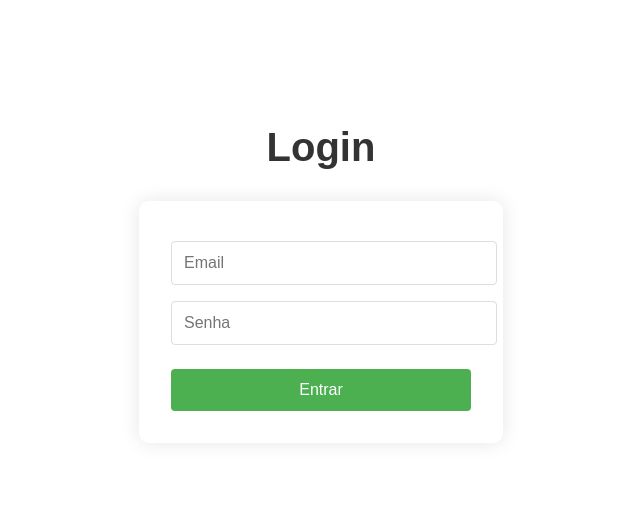
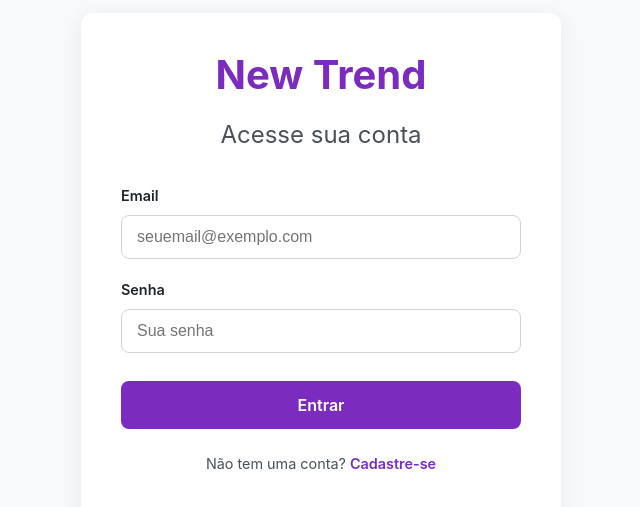
Before and after one commit to jvclooud/IstheNewTrend, a React (Vite) app: page /login in a window 1280 px wide. Shown: the part 129-636 px from the top of the page, without its empty margins (319-959 px from the left). Built offline with nearby package versions, Linux system fonts and the light colour scheme; no server answers.

Commit message:
Rebrainding da tela de login

```diff
--- a/src/componentes/login/login.css
+++ b/src/componentes/login/login.css
@@ -1,71 +1,132 @@
-.login-container {
+body, html {
+  margin: 0;
+  padding: 0;
+  font-family: '-apple-system', 'BlinkMacSystemFont', 'Segoe UI', 'Roboto', 'Helvetica Neue', Arial, sans-serif;
+  background-color: #F8F9FA;
+  color: #212529;
+}
+
+.login-page {
   display: flex;
-    flex-direction: column;
   align-items: center;
   justify-content: center;
+  min-height: 100vh;
   padding: 20px;
+  box-sizing: border-box;
+}
+
+.login-container {
+  background-color: #FFFFFF;
+  padding: 2.5rem;
+  border-radius: 12px;
+  box-shadow: 0 5px 20px rgba(0, 0, 0, 0.07);
+  width: 100%;
+  max-width: 400px;
+  text-align: center;
+}
+
+.login-brand {
+  font-size: 2.5rem;
+  font-weight: 700;
+  color: #7B2CBF;
+  margin: 0 0 0.5rem 0;
 }
 
 .login-title {
-    color: #333;
-    font-size: 2.5rem;
+  font-size: 1.5rem;
+  font-weight: 400;
+  color: #495057;
   margin-bottom: 2rem;
-    text-align: center;
 }
 
 .login-message {
-    background-color: #ff6b6b;
-    color: white;
+  background-color: #F8D7DA;
+  color: #721C24;
+  border: 1px solid #F5C6CB;
   padding: 1rem;
   border-radius: 8px;
-    margin-bottom: 1rem;
-    width: 100%;
-    max-width: 300px;
-    text-align: center;
+  margin-bottom: 1.5rem;
+  font-size: 0.9rem;
 }
 
 .login-form {
-    background-color: white;
-    padding: 2rem;
-    border-radius: 10px;
-    box-shadow: 0 0 20px rgba(0, 0, 0, 0.1);
-    width: 100%;
-    max-width: 300px;
+  display: flex;
+  flex-direction: column;
+  gap: 1.25rem;
+}
+
+.input-group {
+  text-align: left;
+}
+
+.input-group label {
+  display: block;
+  font-size: 0.9rem;
+  font-weight: 600;
+  color: #212529;
+  margin-bottom: 0.5rem;
 }
 
 .login-input {
   width: 100%;
-    padding: 12px;
-    margin: 8px 0;
-    border: 1px solid #ddd;
-    border-radius: 4px;
+  padding: 12px 15px;
+  border: 1px solid #CED4DA;
+  border-radius: 8px;
   font-size: 1rem;
+  box-sizing: border-box;
+  transition: border-color 0.2s, box-shadow 0.2s;
+}
+
+.login-input:focus {
+  outline: none;
+  border-color: #7B2CBF;
+  box-shadow: 0 0 0 3px rgba(123, 44, 191, 0.2);
 }
 
 .login-button {
   width: 100%;
-    padding: 12px;
-    background-color: #4CAF50;
+  padding: 14px;
+  background-color: #7B2CBF;
   color: white;
   border: none;
-    border-radius: 4px;
+  border-radius: 8px;
   font-size: 1rem;
+  font-weight: 600;
   cursor: pointer;
-    margin-top: 1rem;
-    transition: background-color 0.3s;
+  margin-top: 0.5rem;
+  transition: background-color 0.2s ease-in-out;
 }
 
 .login-button:hover {
-    background-color: #45a049;
+  background-color: #5E0DAC;
 }
 
-/* Responsividade */
-@media (max-width: 400px) {
-    .login-title {
+.login-signup-link {
+  margin-top: 1.5rem;
+  font-size: 0.9rem;
+  color: #495057;
+}
+
+.login-signup-link a {
+  color: #7B2CBF;
+  font-weight: 600;
+  text-decoration: none;
+}
+
+.login-signup-link a:hover {
+  text-decoration: underline;
+}
+
+@media (max-width: 450px) {
+  .login-container {
+    padding: 1.5rem;
+  }
+
+  .login-brand {
     font-size: 2rem;
   }
 
-    .login-form {
-        padding: 1.5rem;
+  .login-title {
+    font-size: 1.25rem;
   }
 }
--- a/src/componentes/login/login.tsx
+++ b/src/componentes/login/login.tsx
@@ -1,4 +1,4 @@
-import { useNavigate, useSearchParams } from "react-router-dom";
+import { useNavigate, useSearchParams, Link } from "react-router-dom"; // Importe o Link
 import api from "../../api/api";
 import "./login.css";
 
@@ -41,14 +41,32 @@ function Login() {
   }
 
   return (
-    <div className="login-container">
-      <h1 className="login-title">Login</h1>
-      <form className="login-form" onSubmit={handleSubmit}>
-        <input type="text" name="email" placeholder="Email" className="login-input" />
-        <input type="password" name="senha" placeholder="Senha" className="login-input" />
-        <button type="submit" className="login-button">Entrar</button>
-      </form>
-      {mensagem && <p className="login-message">{mensagem}</p>}
+    <div className="login-page"> {/* // Mudança de classe para a página inteira */}
+      <div className="login-container">
+        {/* NOME DO SITE ADICIONADO AQUI */}
+        <h1 className="login-brand">New Trend</h1>
+        <h2 className="login-title">Acesse sua conta</h2>
+
+        {/* MENSAGEM DE ERRO MOVINA PARA CIMA DO FORM */}
+        {mensagem && <p className="login-message">{mensagem}</p>}
+
+        <form className="login-form" onSubmit={handleSubmit}>
+          <div className="input-group">
+            <label htmlFor="email">Email</label>
+            <input type="text" id="email" name="email" placeholder="seuemail@exemplo.com" className="login-input" />
+          </div>
+          <div className="input-group">
+            <label htmlFor="senha">Senha</label>
+            <input type="password" id="senha" name="senha" placeholder="Sua senha" className="login-input" />
+          </div>
+          <button type="submit" className="login-button">Entrar</button>
+        </form>
+
+        {/* LINK DE CADASTRO ADICIONADO */}
+        <p className="login-signup-link">
+          Não tem uma conta? <Link to="/cadastro">Cadastre-se</Link>
+        </p>
+      </div>
     </div>
   );
 }
```
Also changed, not shown: 1 other file (tests, documents, lock files or other folders). Lines whose indentation alone changed are shown as unchanged.
